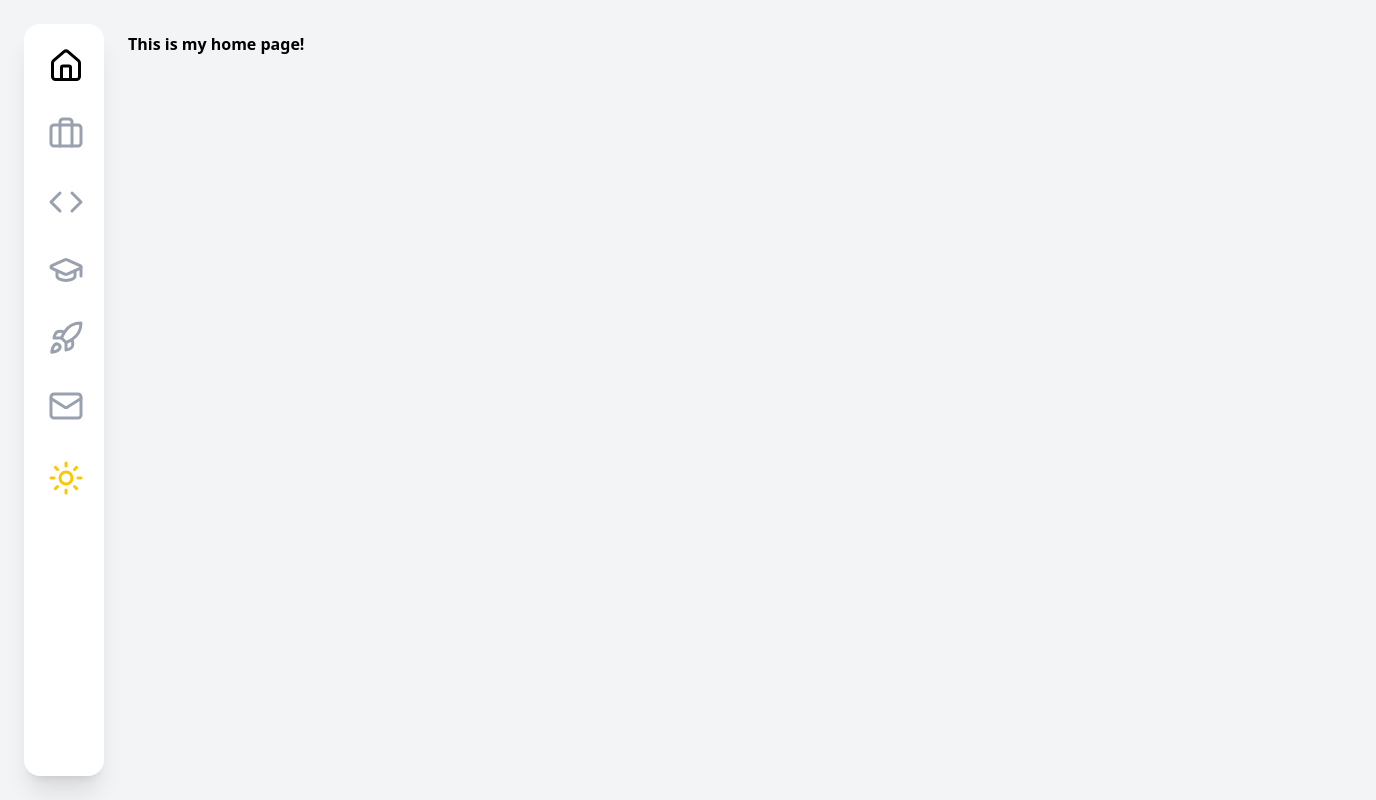
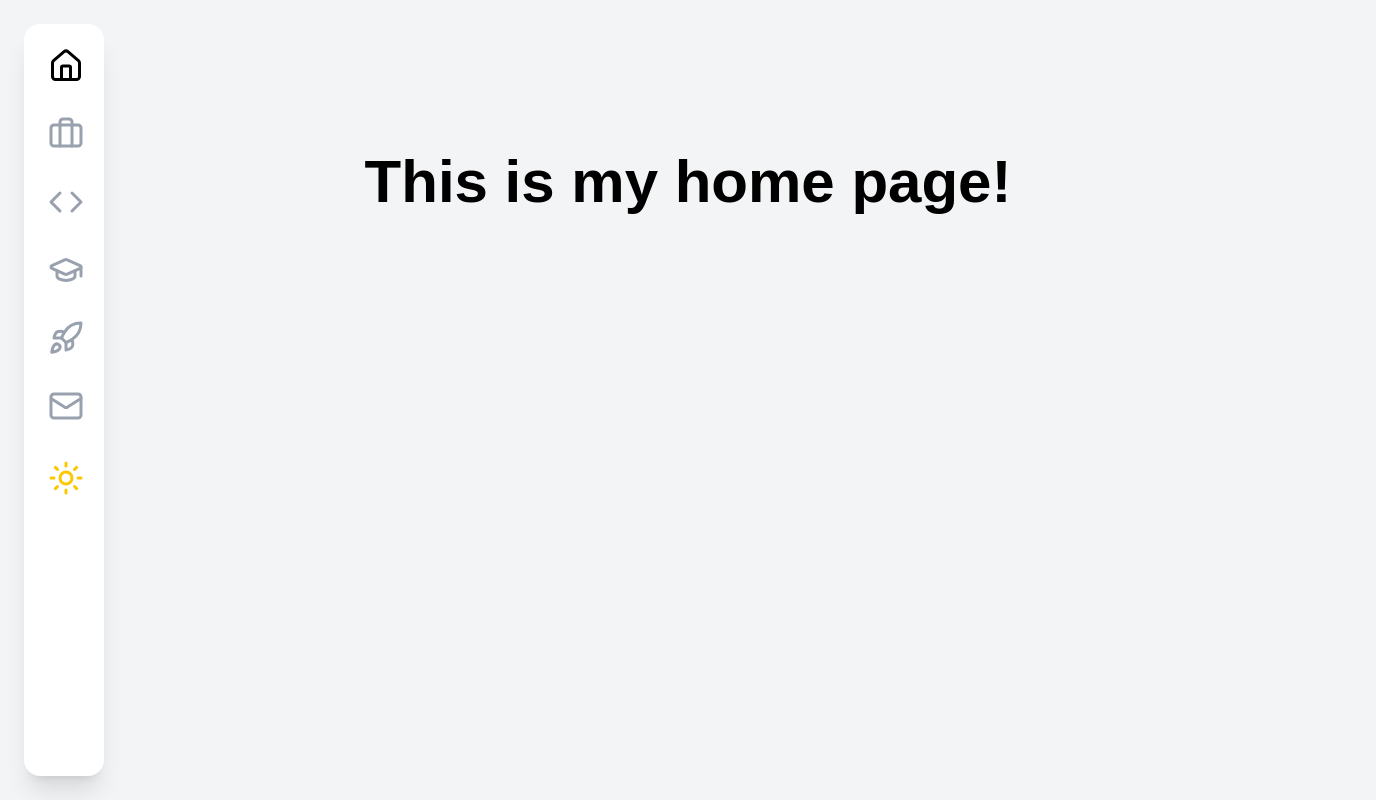
Before and after one commit to Stalhammar/stalhammar.github.io, a React (Vite) app: page /#/ in a window 1280 px wide. Shown: the whole page, 1376 px wide, since content can reach past the window. Built offline with nearby package versions, Linux system fonts and the light colour scheme.

Commit message:
style: add Montserrat font and fix horizontal scroll in layout

```diff
--- a/src/App.tsx
+++ b/src/App.tsx
@@ -10,9 +10,10 @@ import Projects from "./pages/Projects";
 function App() {
   return (
     <Router>
-      <div className="min-h-screen bg-gray-100 dark:bg-neutral-800">
+      <div className="min-h-screen bg-gray-100 dark:bg-neutral-800 overflow-x-hidden">
         <SideBar />
-        <main className="peer-hover:ml-56 ml-24 p-8 transition-all duration-300 w-full">
+        <div className="pl-24 peer-hover:pl-56 transition-[padding] duration-300">
+          <main className="min-h-dvh p-8">
             <Routes>
               <Route path="/" element={<Home />} />
               <Route path="/experience" element={<Experience />} />
@@ -23,6 +24,7 @@ function App() {
             </Routes>
           </main>
         </div>
+      </div>
     </Router>
   );
 }
--- a/src/index.css
+++ b/src/index.css
@@ -1,4 +1,5 @@
 @import "tailwindcss";
+@import url("https://fonts.googleapis.com/css2?family=Montserrat:wght@400;500;600;700&display=swap");
 @config "../tailwind.config.js";
 
 @layer base {
@@ -8,4 +9,12 @@
   .dark body {
     @apply bg-neutral-800;
   }
+  h1,
+  h2,
+  h3,
+  h4,
+  h5,
+  h6 {
+    @apply font-heading font-semibold;
+  }
 }
--- a/src/pages/Home.tsx
+++ b/src/pages/Home.tsx
@@ -1,7 +1,7 @@
 export default function Home() {
   return (
-    <div className="dark:text-neutral-500">
-      <h1 className="font-bold">This is my home page!</h1>
+    <div className="dark:text-neutral-500 flex justify-center m-30">
+      <h1 className="font-heading text-6xl font-bold">This is my home page!</h1>
     </div>
   );
 }
--- a/tailwind.config.js
+++ b/tailwind.config.js
@@ -2,7 +2,12 @@ export default {
   darkMode: "class",
   content: ["./index.html", "./src/**/*.{ts,tsx,js,jsx}"],
   theme: {
-    extend: {},
+    extend: {
+      fontFamily: {
+        sans: ["Montserrat", "system-ui", "sans-serif"],
+        heading: ["Montserrat", "sans-serif"],
+      },
+    },
   },
   plugins: [],
 };
```
Lines whose indentation alone changed are shown as unchanged.
